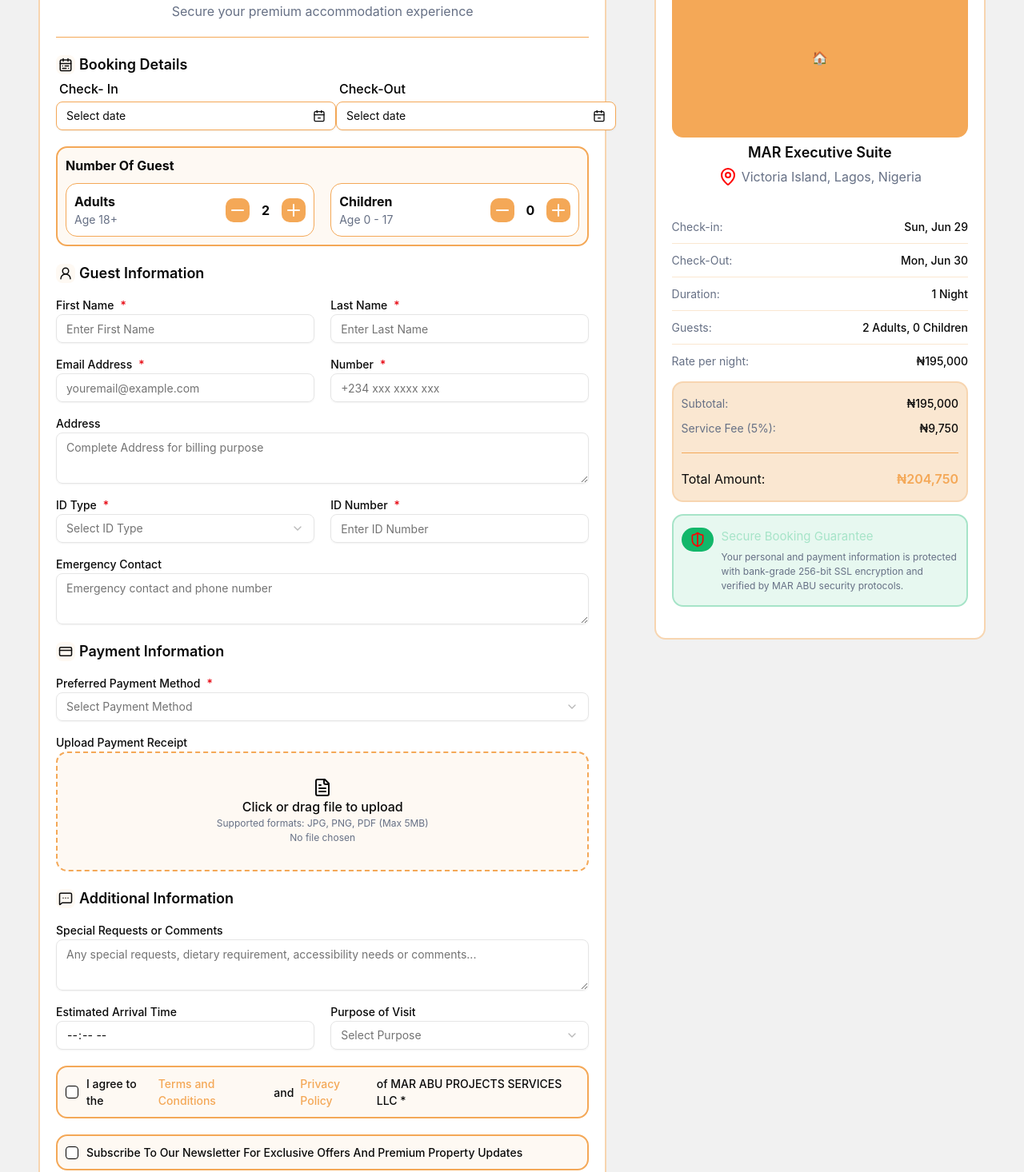
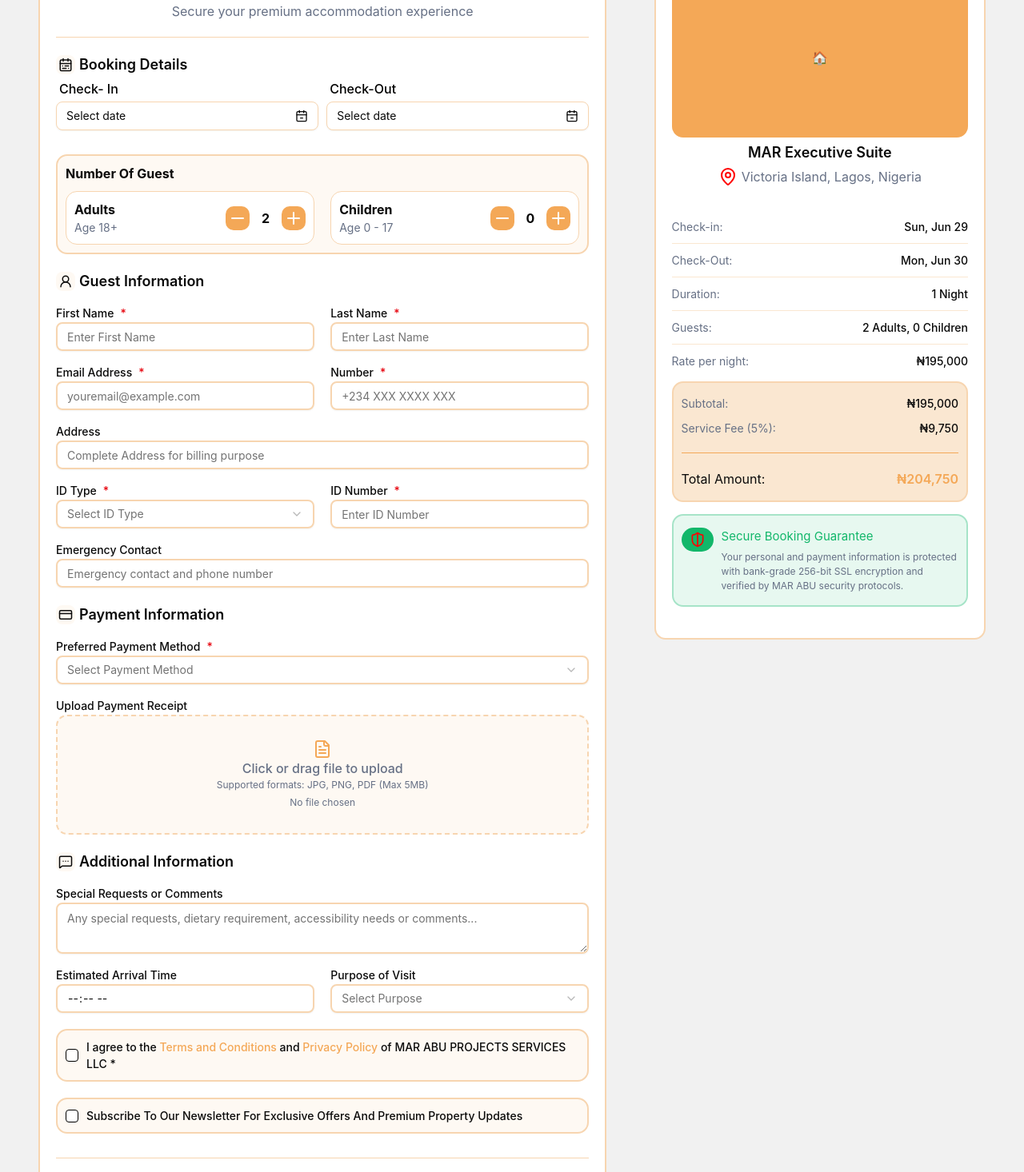
Before and after one commit to MAR-ABU-PROJECTS/Booking-System, a Next.js app in the folder frontend/: page /booking in a window 1280 px wide. Shown: the part 148-1614 px from the top of the page at 80% size. Built offline with nearby package versions, Linux system fonts and the light colour scheme.

Commit message:
done with the functionality

```diff
--- a/frontend/src/app/booking/page.tsx
+++ b/frontend/src/app/booking/page.tsx
@@ -1,9 +1,21 @@
 /* eslint-disable react-hooks/rules-of-hooks */
-"use client"
-import {useState} from "react";
+"use client";
+import { useState, useEffect } from "react";
 import { Calendar } from "@/components/ui/calendar";
 import { Label } from "@/components/ui/label";
-import { CalendarMinus2, CalendarRange, CreditCard, FileText, MapPin, MessageSquareMore, Minus, Plus, ShieldHalf, UserRound } from "lucide-react";
+import {
+  CalendarMinus2,
+  CalendarRange,
+  CircleCheckBig,
+  CreditCard,
+  FileText,
+  MapPin,
+  MessageSquareMore,
+  Minus,
+  Plus,
+  ShieldHalf,
+  UserRound,
+} from "lucide-react";
 import { Button } from "@/components/ui/button";
 import {
   Popover,
@@ -12,8 +24,18 @@ import {
 } from "@/components/ui/popover";
 import { Input } from "@/components/ui/input";
 import { Textarea } from "@/components/ui/textarea";
-import { Select, SelectContent, SelectGroup, SelectItem, SelectLabel, SelectTrigger, SelectValue } from "@/components/ui/select";
+import {
+  Select,
+  SelectContent,
+  SelectGroup,
+  SelectItem,
+  SelectLabel,
+  SelectTrigger,
+  SelectValue,
+} from "@/components/ui/select";
 import { Checkbox } from "@/components/ui/checkbox";
+
+import { toast, ToastContainer } from "react-toastify";
 
 const page = () => {
   const [open, setOpen] = useState(false);
@@ -29,17 +51,147 @@ const page = () => {
     const file = e.target.files?.[0];
     setFileName(file ? file.name : "");
   };
+
+  useEffect(() => {
+    toast("Welcome to MAR ABU luxury booking experience!", {
+      position: "top-right",
+      autoClose: 5000,
+      hideProgressBar: false,
+      closeOnClick: false,
+      pauseOnHover: true,
+      draggable: true,
+      progress: undefined,
+      theme: "colored",
+      style: {
+        background: "#3b82f6",
+        color: "#ffffff",
+        fontFamily: "Sora, sans-serif",
+        fontSize: "14px",
+        fontWeight: "600",
+        borderRadius: "8px",
+        textTransform: "capitalize",
+        boxShadow: "0 4px 6px rgba(0, 0, 0, 0.1)",
+        padding: "16px",
+      },
+    });
+  }, []);
+
+  const handleAdultIncrement = () => {
+    const newAdultCount = adultCount + 1;
+    setAdultCount(newAdultCount);
+    toast(`Updated Adult: ${newAdultCount}`, {
+      position: "top-right",
+      autoClose: 3000,
+      hideProgressBar: false,
+      closeOnClick: false,
+      pauseOnHover: true,
+      draggable: true,
+      progress: undefined,
+      theme: "colored",
+      style: {
+        background: "#12B76A",
+        color: "#ffffff",
+        fontFamily: "Sora, sans-serif",
+        fontSize: "14px",
+        fontWeight: "600",
+        borderRadius: "8px",
+        textTransform: "capitalize",
+        boxShadow: "0 4px 6px rgba(0, 0, 0, 0.1)",
+        padding: "16px",
+      },
+    });
+  };
+
+  const handleAdultDecrement = () => {
+    const newAdultDecrement = Math.max(0, adultCount - 1);
+    setAdultCount(newAdultDecrement);
+    toast(`Updated Adult: ${newAdultDecrement}`, {
+      position: "top-right",
+      autoClose: 3000,
+      hideProgressBar: false,
+      closeOnClick: false,
+      pauseOnHover: true,
+      draggable: true,
+      progress: undefined,
+      theme: "colored",
+      style: {
+        background: "#12B76A",
+        color: "#ffffff",
+        fontFamily: "Sora, sans-serif",
+        fontSize: "14px",
+        fontWeight: "600",
+        borderRadius: "8px",
+        textTransform: "capitalize",
+        boxShadow: "0 4px 6px rgba(0, 0, 0, 0.1)",
+        padding: "16px",
+      },
+    });
+  };
+
+  const handleChildIncrement = () => {
+    const newChildCount = childCount + 1;
+    setChildCount(newChildCount);
+    toast(`Updated children: ${newChildCount}`, {
+      position: "top-right",
+      autoClose: 3000,
+      hideProgressBar: false,
+      closeOnClick: false,
+      pauseOnHover: true,
+      draggable: true,
+      progress: undefined,
+      theme: "colored",
+      style: {
+        background: "#12B76A",
+        color: "#ffffff",
+        fontFamily: "Sora, sans-serif",
+        fontSize: "18px",
+        fontWeight: "600",
+        borderRadius: "8px",
+        textTransform: "capitalize",
+        boxShadow: "0 4px 6px rgba(0, 0, 0, 0.1)",
+        padding: "16px",
+      },
+    });
+  };
+
+  const handleChildDecrement = () => {
+    const newChildDecrement = Math.max(0, childCount - 1);
+    setChildCount(newChildDecrement);
+    toast(`Updated children: ${newChildDecrement}`, {
+      position: "top-right",
+      autoClose: 3000,
+      hideProgressBar: false,
+      closeOnClick: false,
+      pauseOnHover: true,
+      draggable: true,
+      progress: undefined,
+      theme: "colored",
+      style: {
+        background: "#12B76A",
+        color: "#ffffff",
+        fontFamily: "Sora, sans-serif",
+        fontSize: "18px",
+        fontWeight: "600",
+        borderRadius: "8px",
+        textTransform: "capitalize",
+        boxShadow: "0 4px 6px rgba(0, 0, 0, 0.1)",
+        padding: "16px",
+      },
+    });
+  };
+
   return (
     <>
-      <div className="grid grid-cols-[60%_35%] justify-between gap-[40px] px-12 py-[30px] bg-[#F1F1F1]">
-        <div className="flex flex-col w-full py-[40px] px-[20px] bg-white rounded-xl border-2 border-[#f7d5b0]">
+      <ToastContainer />
+      <div className="grid md:grid-cols-[60%_35%] justify-between gap-[20px] lg:gap-[40px] px-[20px] lg:px-12 py-[30px] bg-[#F1F1F1]">
+        <div className="flex flex-col w-full h-full py-[40px] px-[20px] bg-white rounded-xl border-2 border-[#f7d5b0]">
           <div className="flex flex-col justify-center items-center">
             <h1 className="text-[20px] font-bold">Complete Your MAR Booking</h1>
-            <p className="text-[16px] text-[#667085]">
+            <p className="text-[16px] text-[#667085] text-center">
               Secure your premium accommodation experience
             </p>
           </div>
-          <hr className="h-px my-[20px] bg-[#F4A857] border-0" />
+          <hr className="h-px my-[20px] bg-[#f7d5b0] border-0" />
           <div className="flex flex-col gap-[20px]">
             <div className="flex flex-col gap-[5px]">
               <div className="flex gap-[5px] items-center">
@@ -48,9 +200,9 @@ const page = () => {
                 </div>
                 <p className="text-[18px] font-semibold">Booking Details</p>
               </div>
-              <div className="flex flex-col gap-[20px]">
-                <div className="flex justify-between items-center">
-                  <div className="flex flex-col gap-1">
+              <div className="flex flex-col gap-[30px]">
+                <div className="flex w-full items-center gap-[10px]">
+                  <div className="flex flex-col w-full gap-1">
                     <Label
                       htmlFor="date"
                       className="px-1 text-[16px] text-black "
@@ -62,7 +214,7 @@ const page = () => {
                         <Button
                           variant="outline"
                           id="date"
-                          className="w-[350px] justify-between font-normal border-[#F4A857]"
+                          className="w-full justify-between font-normal border-[#f7d5b0]"
                         >
                           {date ? date.toLocaleDateString() : "Select date"}
                           <CalendarMinus2 />
@@ -84,7 +236,7 @@ const page = () => {
                       </PopoverContent>
                     </Popover>
                   </div>
-                  <div className="flex flex-col gap-1">
+                  <div className="flex flex-col w-full gap-1">
                     <Label
                       htmlFor="date"
                       className="px-1 text-[16px] text-black "
@@ -96,7 +248,7 @@ const page = () => {
                         <Button
                           variant="outline"
                           id="date"
-                          className="w-[350px] justify-between font-normal border-[#F4A857]"
+                          className="w-full justify-between font-normal border-[#f7d5b0]"
                         >
                           {secDate
                             ? secDate.toLocaleDateString()
@@ -121,12 +273,12 @@ const page = () => {
                     </Popover>
                   </div>
                 </div>
-                <div className="flex flex-col gap-[10px] bg-[#FEF9F3] w-full h-full p-[10px] rounded-xl border-2 border-[#F4A857]">
+                <div className="flex flex-col gap-[10px] bg-[#FEF9F3] w-full h-full p-[10px] rounded-xl border-2 border-[#f7d5b0]">
                   <p className="text-[16px] font-bold capitalize">
                     Number of guest
                   </p>
-                  <div className="flex justify-between items-center gap-[20px]">
-                    <div className="flex bg-white w-full h-full p-[10px] rounded-xl border-1 border-[#F4A857] justify-between items-center gap-[10px]">
+                  <div className="flex flex-col lg:flex-row justify-between items-center gap-[20px]">
+                    <div className="flex bg-white w-full h-full p-[10px] rounded-xl border-1 border-[#f7d5b0] justify-between items-center gap-[10px]">
                       <div className="flex flex-col">
                         <p className="text-[16px] font-bold">Adults</p>
                         <p className="text-[14px] text-[#667085]">Age 18+</p>
@@ -134,22 +286,20 @@ const page = () => {
                       <div className="flex justify-center items-center gap-[15px]">
                         <div
                           className="p-[3px] rounded-lg bg-[#F4A857] cursor-pointer"
-                          onClick={() =>
-                            setAdultCount(Math.max(0, adultCount - 1))
-                          }
+                          onClick={handleAdultDecrement}
                         >
                           <Minus color="#FFF" />
                         </div>
                         <p className="text-[16px] font-bold">{adultCount}</p>
                         <div
                           className="p-[3px] rounded-lg bg-[#F4A857] cursor-pointer"
-                          onClick={() => setAdultCount(adultCount + 1)}
+                          onClick={handleAdultIncrement}
                         >
                           <Plus color="#FFF" />
                         </div>
                       </div>
                     </div>
-                    <div className="flex bg-white w-full h-full p-[10px] rounded-xl border-1 border-[#F4A857] justify-between items-center gap-[10px]">
+                    <div className="flex bg-white w-full h-full p-[10px] rounded-xl border-1 border-[#f7d5b0] justify-between items-center gap-[10px]">
                       <div className="flex flex-col">
                         <p className="text-[16px] font-bold">Children</p>
                         <p className="text-[14px] text-[#667085]">Age 0 - 17</p>
@@ -157,16 +307,14 @@ const page = () => {
                       <div className="flex justify-center items-center gap-[15px]">
                         <div
                           className="p-[3px] rounded-lg bg-[#F4A857] cursor-pointer"
-                          onClick={() =>
-                            setChildCount(Math.max(0, childCount - 1))
-                          }
+                          onClick={handleChildDecrement}
                         >
                           <Minus color="#FFF" />
                         </div>
-                        <p className="text-[16px] font-bold">0</p>
+                        <p className="text-[16px] font-bold">{childCount}</p>
                         <div
                           className="p-[3px] rounded-lg bg-[#F4A857] cursor-pointer"
-                          onClick={() => setChildCount(childCount + 1)}
+                          onClick={handleChildIncrement}
                         >
                           <Plus color="#FFF" />
                         </div>
@@ -193,6 +341,7 @@ const page = () => {
                       type="text"
                       id="firstname"
                       placeholder="Enter First Name"
+                      className="border-2 border-[#f7d5b0]"
                     />
                   </div>
                   <div className="grid w-full max-w-sm items-center gap-1">
@@ -203,6 +352,7 @@ const page = () => {
                       type="text"
                       id="lastname"
                       placeholder="Enter Last Name"
+                      className="border-2 border-[#f7d5b0]"
                     />
                   </div>
                 </div>
@@ -215,6 +365,7 @@ const page = () => {
                       type="email"
                       id="email"
                       placeholder="youremail@example.com"
+                      className="border-2 border-[#f7d5b0]"
                     />
                   </div>
                   <div className="grid w-full max-w-sm items-center gap-1">
@@ -224,13 +375,18 @@ const page = () => {
                     <Input
                       type="number"
                       id="number"
-                      placeholder="+234 xxx xxxx xxx"
+                      placeholder="+234 XXX XXXX XXX"
+                      className="border-2 border-[#f7d5b0]"
                     />
                   </div>
                 </div>
                 <div className="flex flex-col w-full gap-1">
                   <Label>Address</Label>
-                  <Textarea placeholder="Complete Address for billing purpose" />
+                  <Input
+                    type="text"
+                    placeholder="Complete Address for billing purpose"
+                    className="border-2 border-[#f7d5b0]"
+                  />
                 </div>
                 <div className="flex justify-between items-center gap-[20px]">
                   <div className="grid w-full max-w-sm items-center gap-1">
@@ -238,7 +394,7 @@ const page = () => {
                       ID Type<span className="text-red-600">*</span>
                     </Label>
                     <Select>
-                      <SelectTrigger className="w-[full]">
+                      <SelectTrigger className="w-[full] border-2 border-[#f7d5b0]">
                         <SelectValue placeholder="Select ID Type" />
                       </SelectTrigger>
                       <SelectContent>
@@ -265,12 +421,17 @@ const page = () => {
                       type="number"
                       id="number"
                       placeholder="Enter ID Number"
+                      className="border-2 border-[#f7d5b0]"
                     />
                   </div>
                 </div>
                 <div className="flex flex-col w-full gap-1">
                   <Label>Emergency Contact</Label>
-                  <Textarea placeholder="Emergency contact and phone number" />
+                  <Input
+                    type="text"
+                    placeholder="Emergency contact and phone number"
+                    className="border-2 border-[#f7d5b0]"
+                  />
                 </div>
               </div>
             </div>
@@ -288,7 +449,7 @@ const page = () => {
                     <span className="text-red-600">*</span>
                   </Label>
                   <Select>
-                    <SelectTrigger className="w-full">
+                    <SelectTrigger className="w-full border-2 border-[#f7d5b0]">
                       <SelectValue placeholder="Select Payment Method" />
                     </SelectTrigger>
                     <SelectContent>
@@ -313,26 +474,48 @@ const page = () => {
                 </div>
                 <div className="w-full grid items-center gap-1">
                   <Label htmlFor="file-upload">Upload Payment Receipt</Label>
+
                   <label
                     htmlFor="file-upload"
-                    className="h-[150px] w-full bg-[#fef9f3] flex flex-col justify-center items-center mx-auto border-2 border-[#F4A857] border-dashed cursor-pointer rounded-xl"
+                    className={`h-[150px] w-full flex flex-col justify-center items-center mx-auto border-2 border-dashed cursor-pointer rounded-xl
+                        ${
+                          fileName !== "No file chosen"
+                            ? "bg-green-100 border-green-500 text-green-700"
+                            : "bg-[#fef9f3] border-[#f7d5b0] text-[#667085] hover:border-[#F4A857]"
+                        }`}
                   >
                     <div>
-                      <FileText />
+                      {fileName !== "No file chosen" ? (
+                        <CircleCheckBig className="text-green-600" />
+                      ) : (
+                        <FileText className="text-[#F4A857]" />
+                      )}
                     </div>
-                    <p className="font-medium text-center">
-                      Click or drag file to upload
+
+                    <p
+                      className={`font-medium text-center ${fileName !== "No file chosen" ? "text-green-700" : ""}`}
+                    >
+                      {fileName !== "No file chosen"
+                        ? "File uploaded successfully!"
+                        : "Click or drag file to upload"}
                     </p>
+
                     <p className="text-[12px] text-[#667085]">
-                      Supported formats: JPG, PNG, PDF (Max 5MB){" "}
+                      Supported formats: JPG, PNG, PDF (Max 5MB)
                     </p>
+
                     <input
                       id="file-upload"
                       type="file"
                       className="hidden"
                       onChange={handleFileChange}
                     />
-                    <p className="text-[12px] text-[#667085]">{fileName}</p>
+
+                    <p
+                      className={`text-[12px] mt-1 ${fileName !== "No file chosen" ? "text-green-700 font-semibold" : "text-[#667085]"}`}
+                    >
+                      {fileName}
+                    </p>
                   </label>
                 </div>
               </div>
@@ -349,7 +532,10 @@ const page = () => {
               <div className="flex flex-col gap-[20px]">
                 <div className="flex flex-col w-full gap-1">
                   <Label>Special Requests or Comments</Label>
-                  <Textarea placeholder="Any special requests, dietary requirement, accessibility needs or comments..." />
+                  <Textarea
+                    placeholder="Any special requests, dietary requirement, accessibility needs or comments..."
+                    className="border-2 border-[#f7d5b0]"
+                  />
                 </div>
                 <div className="flex justify-between items-center gap-[20px]">
                   <div className="grid w-full max-w-sm items-center gap-1">
@@ -358,13 +544,13 @@ const page = () => {
                       type="time"
                       id="time-picker"
                       defaultValue={"Pick Time"}
-                      className="bg-background appearance-none [&::-webkit-calendar-picker-indicator]:hidden [&::-webkit-calendar-picker-indicator]:appearance-none"
+                      className="bg-background border-2 border-[#f7d5b0] appearance-none [&::-webkit-calendar-picker-indicator]:hidden [&::-webkit-calendar-picker-indicator]:appearance-none"
                     />
                   </div>
                   <div className="grid w-full max-w-sm items-center gap-1">
                     <Label>Purpose of Visit</Label>
                     <Select>
-                      <SelectTrigger className="w-[full]">
+                      <SelectTrigger className="w-[full] border-2 border-[#f7d5b0]">
                         <SelectValue placeholder="Select Purpose" />
                       </SelectTrigger>
                       <SelectContent>
@@ -383,13 +569,17 @@ const page = () => {
                     </Select>
                   </div>
                 </div>
-                <div className="w-full h-full p-[10px] bg-[#fef9f3] border-2 border-[#F4A857] rounded-xl">
-                  <div className="flex gap-[10px] items-center">
+                <div className="w-full h-full p-[10px] bg-[#fef9f3] border-2 border-[#f7d5b0] rounded-xl">
+                  <div className="flex items-start md:items-center gap-[10px]">
                     <Checkbox
                       id="terms"
                       className="bg-white border-1 border-black"
                     />
-                    <Label htmlFor="terms" className="text-[14px] ">
+                    <Label
+                      htmlFor="terms"
+                      className="text-[12px] md:text-[14px] text-start"
+                    >
+                      <div>
                         I agree to the{" "}
                         <span className="text-[#F4A857] cursor-pointer hover:underline">
                           Terms and Conditions
@@ -399,33 +589,36 @@ const page = () => {
                           Privacy Policy
                         </span>{" "}
                         of MAR ABU PROJECTS SERVICES LLC *
+                      </div>
                     </Label>
                   </div>
                 </div>
-                <div className="w-full h-full p-[10px] bg-[#fef9f3] border-2 border-[#F4A857] rounded-xl">
-                  <div className="flex gap-[10px] items-center">
+                <div className="w-full h-full p-[10px] bg-[#fef9f3] border-2 border-[#f7d5b0] rounded-xl">
+                  <div className="flex items-start md:items-center gap-[10px]">
                     <Checkbox
                       id="subscribe"
                       className="bg-white border-1 border-black"
                     />
                     <Label
                       htmlFor="subscribe"
-                      className="text-[14px] capitalize"
+                      className="text-[12px] md:text-[14px] capitalize"
                     >
+                      <div>
                         Subscribe to our newsletter for exclusive offers and
                         premium property updates
+                      </div>
                     </Label>
                   </div>
                 </div>
               </div>
             </div>
-            <hr className="h-px my-[10px] bg-[#E8851A] border-0" />
+            <hr className="h-px my-[10px] bg-[#f7d5b0] border-0" />
             <Button className="hover:bg-[#F4A857] py-[15px] text-[16px] items-center transition-transform duration-300 transform hover:-translate-y-1 hover:shadow-2xl">
               🔒 Complete Secure Booking
             </Button>
           </div>
         </div>
-        <div className="flex flex-col w-full h-[870px] py-[40px] px-[20px] bg-white rounded-xl border-2 border-[#f7d5b0] static">
+        <div className="flex flex-col w-full h-[890px] md:h-[970px] lg:h-[890px] xl:h-[870px] py-[40px] px-[20px] bg-white rounded-xl border-2 border-[#f7d5b0] static">
           <div className="flex flex-col gap-[5px]">
             <div className="flex w-full h-[200px] justify-center items-center bg-[#F4A857] rounded-xl">
               🏠
@@ -525,7 +718,7 @@ const page = () => {
                 <ShieldHalf color="red" />
               </div>
               <div className="flex flex-col gap-[5px]">
-                <p className="text-[15px] text-[#a6e4c8] font-[400]">
+                <p className="text-[15px] text-[#12B76A] font-[400]">
                   Secure Booking Guarantee
                 </p>
                 <p className="text-[12px] text-[#667085]">
```
Lines whose indentation alone changed are shown as unchanged.
